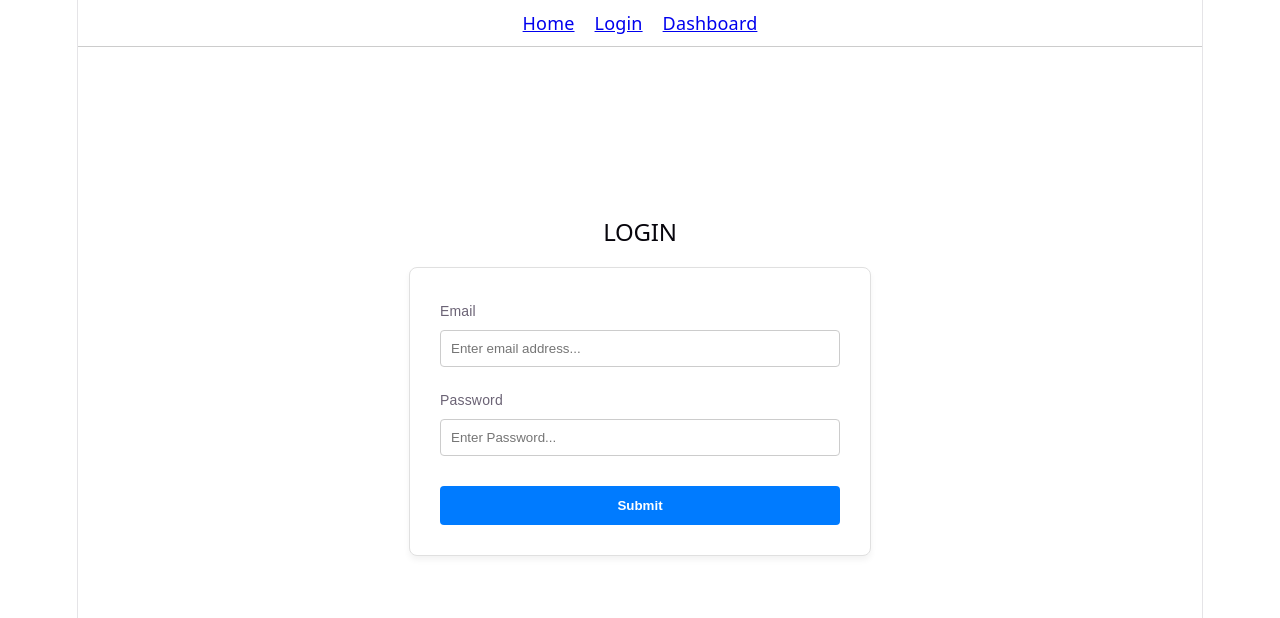
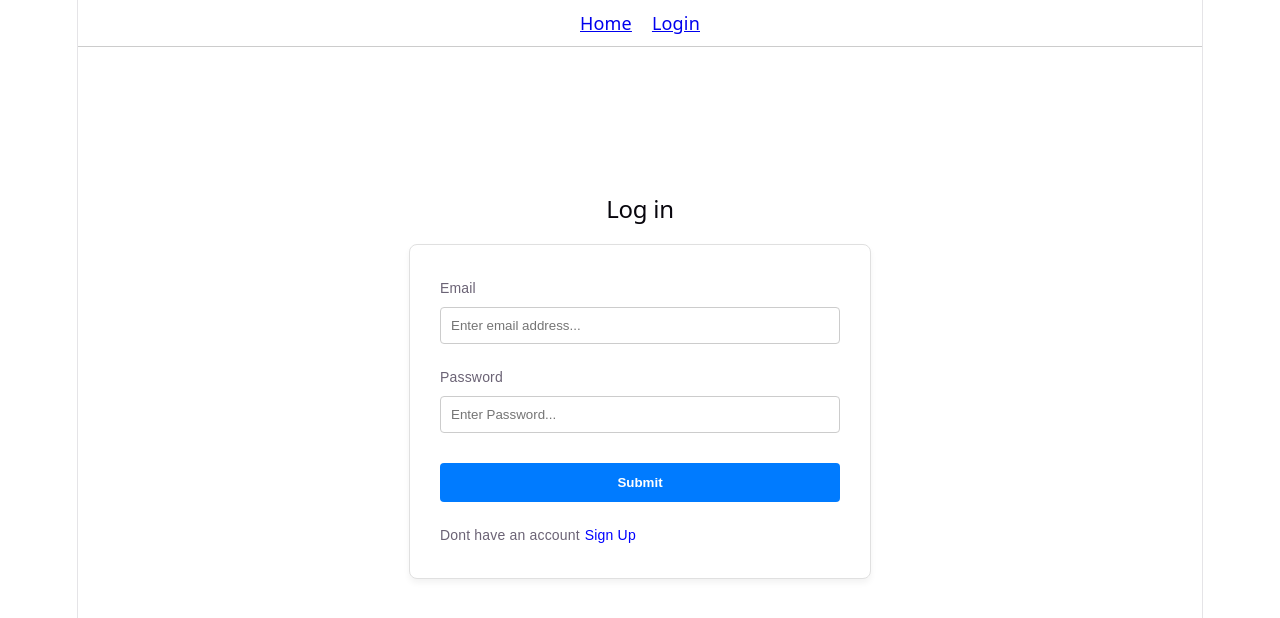
Before and after one commit to mwitawangeri-png/react-supabase-auth, a React (Vite) app: page /login in a window 1280 px wide. Shown: the top 618 px of the page. Built offline with nearby package versions, Linux system fonts and the light colour scheme; no server answers.

Commit message:
Auth workflows completed

```diff
--- a/src/App.tsx
+++ b/src/App.tsx
@@ -2,17 +2,30 @@ import { Routes, Route, Link } from "react-router-dom";
 import { Dashboard } from "./pages/Dashboard";
 import { Home } from "./pages/Home";
 import { Login } from "./features/auth/Login";
+import { ProtectedRoute } from "./features/auth/ProtectedRoute";
+import { useAuth } from "./features/auth/AuthContext";
+import { supabase } from "./supabase";
 import './App.css'
 
 export default function App(){
+
+  const {session} = useAuth();
   return(
     <div>
-      <nav style={{ padding: '10px', borderBottom: '1px solid #ccc', marginBottom: '20px' }}><Link to="/">Home</Link>
-      <Link to="/login">Login</Link>
-      <Link to="/dashboard">Dashboard</Link></nav>
+      <nav style={{ padding: '10px', borderBottom: '1px solid #ccc', marginBottom: '20px' }}>
+        {(session)?<>
+          <Link to="/">Home</Link>
+          <Link to="/dashboard">Dashboard</Link>
+          <button onClick={() => supabase.auth.signOut()}>Log Out</button>
+        </>:<>
+          <Link to="/">Home</Link>
+          <Link to="/login">Login</Link>
+        </>}
+
+      </nav>
     <Routes>
       <Route path="/" element={<Home/>} />
-      <Route path="/dashboard" element={<Dashboard/>} />
+      <Route path="/dashboard" element={<ProtectedRoute><Dashboard/></ProtectedRoute>} />
       <Route path="/login" element={<Login/>} />
     </Routes>
     </div>
--- a/src/features/auth/Login.tsx
+++ b/src/features/auth/Login.tsx
@@ -1,14 +1,32 @@
-import { useState } from "react";
+import { useState} from "react";
 import { supabase } from "../../supabase";
+import { Navigate, useNavigate } from "react-router-dom";
+import { useAuth } from "./AuthContext";
 
 export function Login() {
 
-
+  const navigate = useNavigate();
+  const  {session} = useAuth();
   const [email, setEmail] = useState('');
   const [password, setPassword] = useState<string>("");
+  const [isLogin, setIsLogin] = useState(true);
 
   const handleSubmit = async (e: React.SubmitEvent<HTMLFormElement>) => {
     e.preventDefault();
+
+    if(isLogin){
+        const { error } = await supabase.auth.signInWithPassword({
+            email: email,
+            password: password,
+          }) ;
+          if(error){
+            console.log(error.message);
+          }else{
+            console.log('Login Successful');
+            navigate("/");
+          }
+    }
+    else{
         const {error} = await supabase.auth.signUp({
             email: email,
             password: password
@@ -18,8 +36,14 @@ export function Login() {
                 console.log(error.message);
             }else{
                 console.log('Account successfully created');
+                navigate("/");
+        }
     }
   };
+
+if(session){
+    return <Navigate replace to="/"/>;
+}
   return (
     /* 1. Page wrapper that perfectly centers everything on the screen */
     <div style={{
@@ -31,7 +55,7 @@ export function Login() {
       fontFamily: 'sans-serif'
     }}>
 
-      <h2 style={{ marginBottom: '20px' }}>LOGIN</h2>
+      <h2 style={{ marginBottom: '20px' }}>{isLogin?"Log in": "Sign Up"}</h2>
 
       {/* 2. Main Form Card Wrapper */}
       <form style={{
@@ -91,8 +115,10 @@ export function Login() {
         }}>
           Submit
         </button>
+        <div onClick={() =>setIsLogin(!isLogin)} style={{display: 'flex', justifyContent: 'center', gap: '5px', fontSize: '14px', width: 'fit-content', cursor: 'pointer'}}>
+            {(isLogin)?(<><p>Dont have an account</p><p style={{color: 'blue'}}>Sign Up</p></>):(<><p>Already have an account </p><p style={{color: 'blue'}}>Log in</p></>)}
+            </div>
       </form>
-      {}
     </div>
   );
 }
--- a/src/features/auth/ProtectedRoute.tsx
+++ b/src/features/auth/ProtectedRoute.tsx
@@ -0,0 +1,13 @@
+import { Navigate } from "react-router-dom";
+import { useAuth } from "./AuthContext";
+import { type ReactNode } from "react";
+
+export function ProtectedRoute({children}: {children: ReactNode}){
+    const {session} = useAuth();
+
+    if(!session){
+        return <Navigate replace to="/login"/>
+    }
+
+    return children;
+}
```
Lines whose indentation alone changed are shown as unchanged.
